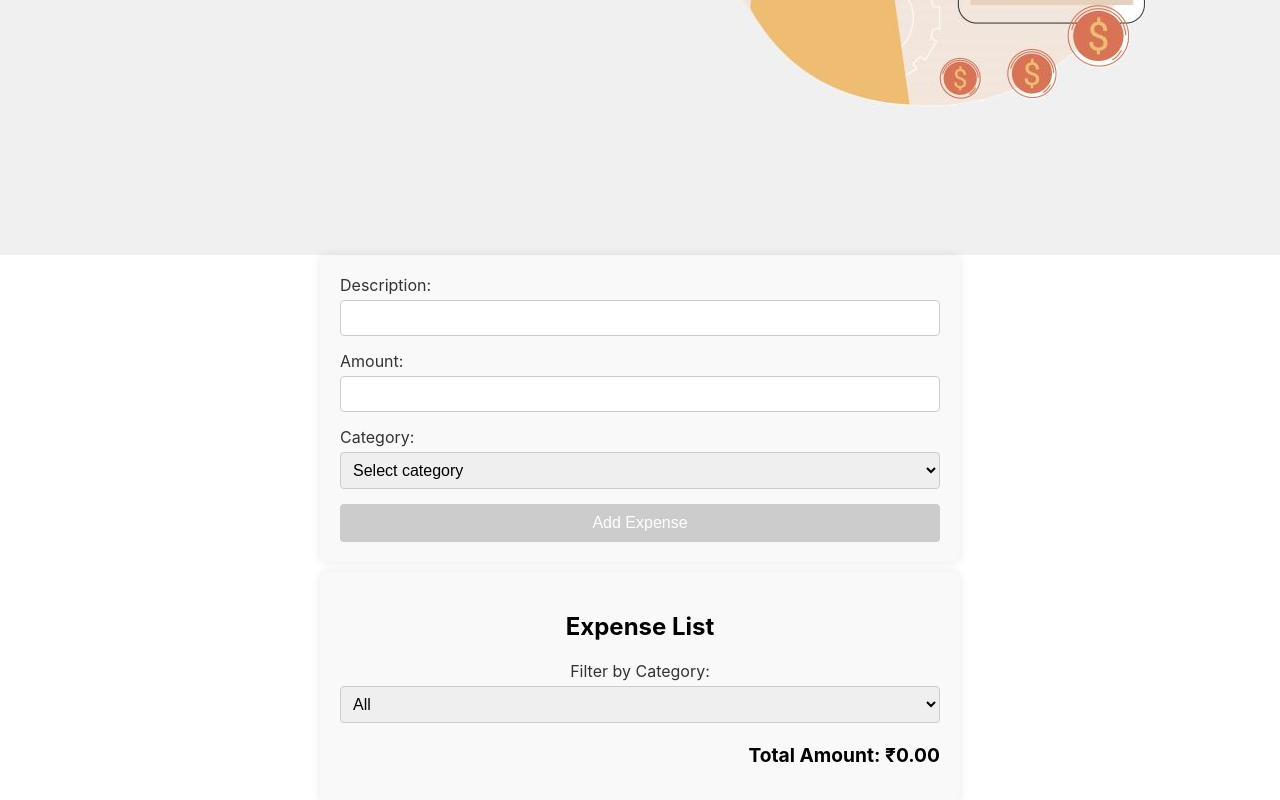
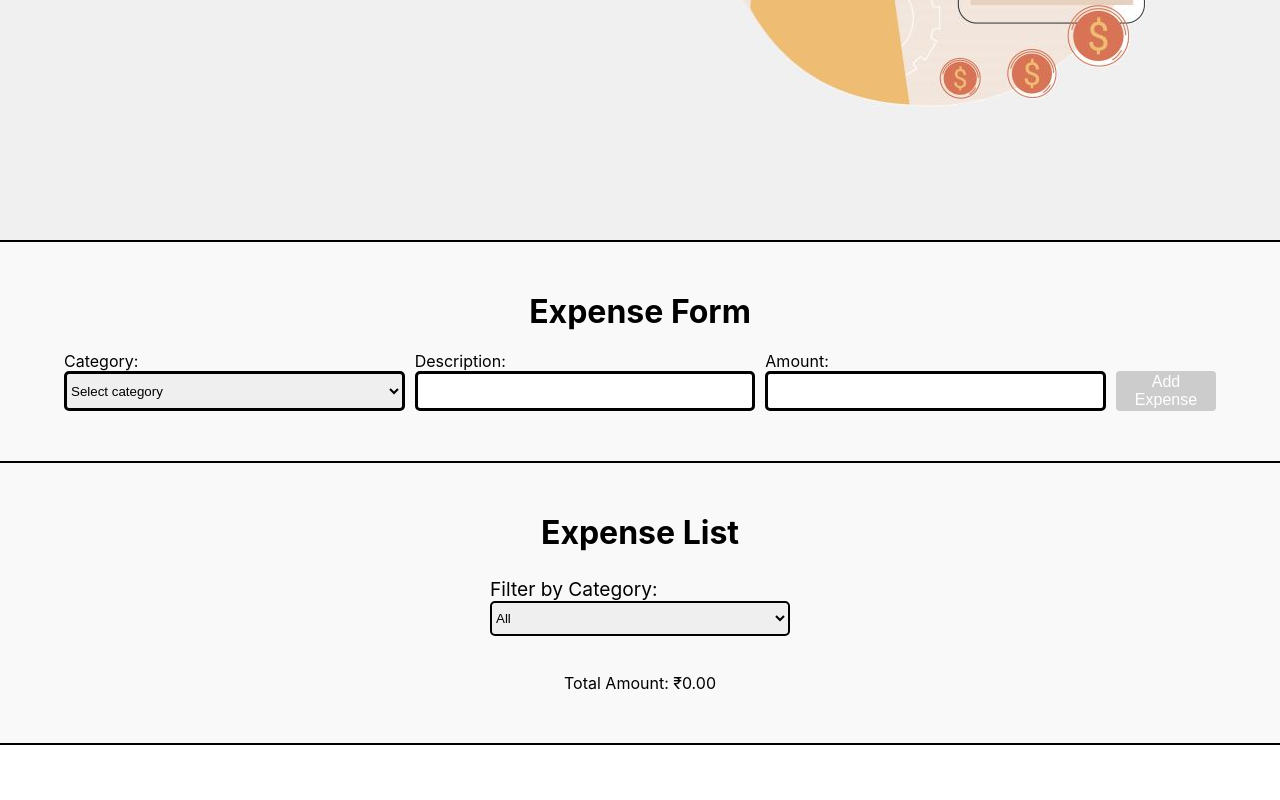
Before and after one commit to amlesh-kumar01/expense-tracker, a React (Create React App) app: page / in a window 1280 px wide. Shown: the part 464-1264 px from the top of the page. After the commit the page ends 1209 px from the top, so only its background shows below. Built offline with nearby package versions, Linux system fonts and the light colour scheme.

Commit message:
add styles to expense form and expense list

```diff
--- a/src/App.js
+++ b/src/App.js
@@ -46,7 +46,7 @@ function App() {
             element={
               <>
                 <Navbar />
-                <p style={{ height: "60px", marginTop: "0" }}></p>
+                <p style={{ height: "60px", margin: "0" }}></p>
                 <AddExpenseForm expenses={expenses} setExpenses={setExpenses} />
               </>
             }
--- a/src/components/AddExpenseForm.css
+++ b/src/components/AddExpenseForm.css
@@ -1,37 +1,45 @@
-
-form {
+.expense-form{
   display: flex;
   flex-direction: column;
-    max-width: 600px;
-    margin: 0 auto;
-    padding: 20px;
+  align-items: center;
   background-color: #f9f9f9;
-    border-radius: 8px;
-    box-shadow: 0 0 10px rgba(0, 0, 0, 0.1);
+  padding: 50px 0;
+  border-top:2px solid black;
+  border-bottom: 2px solid black;
 }
 
-  div {
-    margin-bottom: 15px;
+.form-title{
+  margin-bottom:20px;
+  margin-top:0;
 }
 
-  label {
-    display: flex;
-    flex-direction: column;
-    font-size: 1rem;
-    color: #333;
+.form-elements{
+  display:grid;
+  grid-template-columns: 1fr 1fr 1fr 100px;
+  grid-row: inherit;
+  gap:10px;
+  width: 90%;
+  align-items: flex-end;
 }
 
-  input,
-  select {
-    padding: 8px;
-    font-size: 1rem;
-    border: 1px solid #ccc;
-    border-radius: 4px;
-    margin-top: 5px;
+.form-element-label{
+  display:flex;
+  flex-direction: column;
+}
+.form-element input,.form-element select{
+  height: 40px;
+  box-sizing: border-box;
+  border:3px solid;
+  border-radius: 5px ;
+}
+.form-element input:focus, select:focus {
+  border: 3px solid #1670BE;
+  /* box-shadow: 0 0 3px #1670BE;  */
+  outline-offset: 0px;
+  outline: none;
 }
 
-  button {
-    padding: 10px 20px;
+.form-submit {
   font-size: 1rem;
   color: white;
   background-color: #007bff;
@@ -39,21 +47,24 @@ form {
   border-radius: 4px;
   cursor: pointer;
   transition: background-color 0.3s ease;
+  height: 40px;
+  width:100%;
+  box-sizing: border-box;
 }
-
-  button:disabled {
+.form-submit:disabled {
   background-color: #ccc;
   cursor: not-allowed;
 }
-
-  button:not(:disabled):hover {
+.form-submit:not(:disabled):hover {
   background-color: #0056b3;
 }
 
-  /* Responsive styles */
-  @media (max-width: 768px) {
-    form {
-      width: 90%;
-      padding: 10px;
+@media(max-width:768px){
+  .form-elements{
+    grid-template-columns: none;
+    width: 80%;
+  }
+  .form-submit{
+    width: 100px;
   }
 }
--- a/src/components/AddExpenseForm.js
+++ b/src/components/AddExpenseForm.js
@@ -1,66 +1,52 @@
-import React, { useState, useEffect } from 'react';
-import './AddExpenseForm.css';
+import React, { useState, useEffect } from "react";
+import "./AddExpenseForm.css";
 
 const AddExpenseForm = ({ expenses, setExpenses }) => {
-
-  const [description, setDescription] = useState('');
-  const [amount, setAmount] = useState('');
-  const [category, setCategory] = useState('');
+  //initializing the state to store values
+  const [description, setDescription] = useState("");
+  const [amount, setAmount] = useState("");
+  const [category, setCategory] = useState("");
 
   //storing the expenses on local storage
   useEffect(() => {
-    localStorage.setItem('expenses', JSON.stringify(expenses));
+    localStorage.setItem("expenses", JSON.stringify(expenses));
   }, [expenses]);
 
+  // to add the submitted data to the array expenses
   const handleSubmit = (e) => {
     e.preventDefault();
-    if (description && amount && category) {
+    if (isFormValid()) {
       const newExpense = {
         description,
         amount: parseFloat(amount),
         category,
-        date: new Date().toISOString()
+        date: new Date().toISOString(),
       };
       const updatedExpenses = [...expenses, newExpense];
       setExpenses(updatedExpenses);
 
       // Clear the form
-      setDescription('');
-      setAmount('');
-      setCategory('');
+      setDescription("");
+      setAmount("");
+      setCategory("");
     }
   };
 
-  const isFormValid = () => {
-    return description && amount && category;
-  };
+  // to check if all the boxes is filled in the form or not
+  const isFormValid = () => description && amount && category;
 
   return (
-    <form onSubmit={handleSubmit} id='expense-form'>
-      <div>
-        <label>
-          Description:
-          <input
-            type="text"
-            value={description}
-            onChange={(e) => setDescription(e.target.value)}
-          />
-        </label>
-      </div>
-      <div>
-        <label>
-          Amount:
-          <input
-            type="number"
-            value={amount}
-            onChange={(e) => setAmount(e.target.value)}
-          />
-        </label>
-      </div>
-      <div>
-        <label>
+    <form onSubmit={handleSubmit} id="expense-form" className="expense-form">
+      <h1 className="form-title">Expense Form</h1>
+      <div className="form-elements">
+        <div className="form-element">
+          <label className="form-element-label">
             Category:
-          <select value={category} onChange={(e) => setCategory(e.target.value)}>
+            <select
+              name="expenseCategory"
+              value={category}
+              onChange={(event) => setCategory(event.target.value)}
+            >
               <option value="">Select category</option>
               <option value="stationary">Stationary</option>
               <option value="food">Food</option>
@@ -68,9 +54,38 @@ const AddExpenseForm = ({ expenses, setExpenses }) => {
             </select>
           </label>
         </div>
-      <button type="submit" disabled={!isFormValid()}>
+        <div className="form-element">
+          <label className="form-element-label">
+            Description:
+            <input
+              name="expenseDescription"
+              type="text"
+              value={description}
+              onChange={(event) => setDescription(event.target.value)}
+            />
+          </label>
+        </div>
+        <div className="form-element">
+          <label className="form-element-label">
+            Amount:
+            <input
+              type="number"
+              value={amount}
+              onChange={(event) => setAmount(event.target.value)}
+            />
+          </label>
+        </div>
+
+        <div className="form-element">
+        <button
+          type="submit"
+          disabled={!isFormValid()}
+          className="form-submit"
+        >
           Add Expense
         </button>
+        </div>
+      </div>
     </form>
   );
 };
--- a/src/components/ExpenseList.css
+++ b/src/components/ExpenseList.css
@@ -1,76 +1,75 @@
 .expense-list {
-    max-width: 600px;
-    margin: 0 auto;
-    padding: 20px;
+  display: flex;
+  flex-direction: column;
+  align-items: center;
+  border-bottom: 2px solid black;
+  padding: 50px 0px;
   background-color: #f9f9f9;
-    border-radius: 8px;
-    box-shadow: 0 0 10px rgba(0, 0, 0, 0.1);
-    margin-top: 10px;
 }
 
-  h2 {
-    text-align: center;
+.list-title {
+  margin: 0;
   margin-bottom: 20px;
 }
 
-  .filter {
-    text-align: center;
-    margin-bottom: 20px;
+.filter-list {
+  padding: 5px;
+  width: 300px;
+}
+.filter-list label {
+  display: flex;
+  flex-direction: column;
+  font-size: 1.2em;
+}
+.filter-list select {
+  height: 35px;
+  border: 2px solid black;
+  border-radius: 5px;
+}
+.filter-list select:focus {
+  border: 2px solid #1670be;
+  outline: none;
+  outline-offset: 0px;
 }
 
-  ul {
+
+.expense-item-list{
+  padding:0;
+  width: 90%;
+}
+.list-item{
   list-style: none;
-    padding: 0;
+}
+.list-item-contents{
+  display: grid;
+  grid-template-columns: 2fr 0.8fr 1fr 1.2fr 40px 40px;
+  gap:4px;
+  grid-template-rows:40px auto;
+}
+.list-item-contents span{
+  display:flex;
+  overflow: auto;
+  align-items: center;
+  justify-content: center;
+  height: 100%;
+  width: 100%;
+  box-sizing: border-box;
+  border: 2px solid black;
+  border-radius: 4px;
+}
+.list-item-contents button{
+  padding:1px 3px;
+  box-sizing: border-box;
 }
 
-  .expense-item {
-    display: flex;
-    justify-content: space-between;
-    align-items: center;
-    padding: 10px;
-    border-bottom: 1px solid #ddd;
+.list-item-contents input{
+  width:100%;
+  box-sizing: border-box;
+  border: 2px solid red;
+  border-radius: 4px;
 }
+.list-item-contents input:focus{
+  border: 2px solid blue;
+  outline:none;
 
-  .expense-item span {
-    margin-right: 10px;
 }
-
-  .expense-item input {
-    padding: 5px;
-    margin-right: 10px;
-  }
-
-  .expense-item button {
-    margin-left: 5px;
-    padding: 5px 10px;
-    background-color: #007bff;
-    color: white;
-    border: none;
-    border-radius: 4px;
-    cursor: pointer;
-  }
-
-  .expense-item button:hover {
-    background-color: #0056b3;
-  }
-
-  .total-amount {
-    text-align: right;
-    font-size: 1.2rem;
-    font-weight: bold;
-    margin-top: 20px;
-  }
-
-  /* Responsive styles */
-  @media (max-width: 768px) {
-    .expense-item {
-      flex-direction: column;
-      align-items: flex-start;
-    }
-
-    .expense-item span,
-    .expense-item input,
-    .expense-item button {
-      margin-bottom: 10px;
-    }
-  }
--- a/src/components/ExpenseList.js
+++ b/src/components/ExpenseList.js
@@ -1,20 +1,20 @@
-import React, { useState, useEffect } from 'react';
-import './ExpenseList.css'; // Import the CSS file
+import React, { useState, useEffect } from "react";
+import "./ExpenseList.css"; // Import the CSS file
 
 const ExpenseList = ({ expenses, setExpenses }) => {
   const [editingIndex, setEditingIndex] = useState(null);
-  const [editingDescription, setEditingDescription] = useState('');
-  const [editingAmount, setEditingAmount] = useState('');
-  const [filter, setFilter] = useState('');
+  const [editingDescription, setEditingDescription] = useState("");
+  const [editingAmount, setEditingAmount] = useState("");
+  const [filter, setFilter] = useState("");
 
   //to store the expenses locally
   useEffect(() => {
-    localStorage.setItem('expenses', JSON.stringify(expenses));
+    localStorage.setItem("expenses", JSON.stringify(expenses));
   }, [expenses]);
 
   //to delete the expenses
   const deleteExpense = (index) => {
-    const updatedExpenses = expenses.filter((_, i) => i !== index);//here _ represent that the variable is unused
+    const updatedExpenses = expenses.filter((_, i) => i !== index); //here _ represent that the variable is unused
     setExpenses(updatedExpenses);
   };
 
@@ -29,14 +29,18 @@ const ExpenseList = ({ expenses, setExpenses }) => {
   const saveEdit = () => {
     const updatedExpenses = expenses.map((expense, index) => {
       if (index === editingIndex) {
-        return { ...expense, description: editingDescription, amount: editingAmount };
+        return {
+          ...expense,
+          description: editingDescription,
+          amount: editingAmount,
+        };
       }
       return expense;
     });
     setExpenses(updatedExpenses);
     setEditingIndex(null);
-    setEditingDescription('');
-    setEditingAmount('');
+    setEditingDescription("");
+    setEditingAmount("");
   };
 
   //to filter expense according to different category
@@ -45,13 +49,16 @@ const ExpenseList = ({ expenses, setExpenses }) => {
     : expenses;
 
   // to calculate the total expenses of the filtered expenses
-  const totalAmount = filteredExpenses.reduce((total, expense) => total + parseFloat(expense.amount), 0);
+  const totalAmount = filteredExpenses.reduce(
+    (total, expense) => total + parseFloat(expense.amount),
+    0
+  );
 
   return (
-    <div className="expense-list" id='expense-list'>
-      <h2>Expense List</h2>
+    <div className="expense-list" id="expense-list">
+      <h1 className="list-title">Expense List</h1>
 
-      <div className="filter">
+      <div className="filter-list">
         <label>
           Filter by Category:
           <select value={filter} onChange={(e) => setFilter(e.target.value)}>
@@ -63,32 +70,43 @@ const ExpenseList = ({ expenses, setExpenses }) => {
         </label>
       </div>
 
-      <ul>
+      <ul className="expense-item-list">
         {filteredExpenses.map((expense, index) => (
-          <li key={index} className="expense-item">
+          <li key={index} className="list-item">
             {editingIndex === index ? (
-              <>
+              <div className="list-item-contents">
                 <input
                   type="text"
                   value={editingDescription}
                   onChange={(e) => setEditingDescription(e.target.value)}
                 />
-                <input
-                  type="number"
-                  value={editingAmount}
-                  onChange={(e) => setEditingAmount(e.target.value)}
-                />
+
+                  <input
+                    type="number"
+                    value={editingAmount}
+                    onChange={(e) => setEditingAmount(e.target.value)}
+                  />
+
+                <span>{new Date(expense.date).toLocaleDateString()}</span>
+                <span>{expense.category}</span>
+                <button onClick={() => deleteExpense(index)}>
+                  <img src="/images/delete.png" alt="" height="100%" />
+                </button>
                 <button onClick={saveEdit}>Save</button>
-              </>
+              </div>
             ) : (
-              <>
+              <div className="list-item-contents">
                 <span>{expense.description}</span>
                 <span>₹{expense.amount}</span>
                 <span>{new Date(expense.date).toLocaleDateString()}</span>
                 <span>{expense.category}</span>
-                <button onClick={() => deleteExpense(index)}>Delete</button>
-                <button onClick={() => editExpense(index)}>Edit</button>
-              </>
+                <button onClick={() => deleteExpense(index)}>
+                  <img src="/images/delete.png" alt="" height="100%" />
+                </button>
+                <button onClick={() => editExpense(index)}>
+                  <img src="/images/edit.png" alt="" height="100%" />
+                </button>
+              </div>
             )}
           </li>
         ))}
@@ -97,7 +115,6 @@ const ExpenseList = ({ expenses, setExpenses }) => {
       <div className="total-amount">
         Total Amount: ₹{totalAmount.toFixed(2)}
       </div>
-
     </div>
   );
 };
--- a/src/components/Navbar.js
+++ b/src/components/Navbar.js
@@ -59,12 +59,12 @@ export default function Navbar() {
             <Link to="/">Home</Link>
           </li>
           <li>
-            <a href="#expense-form">Add Expense</a>
-            {/* <Link to="/add-expense">Add Expense</Link> */}
+            {/* <a href="#expense-form">Add Expense</a> */}
+            <Link to="/add-expense">Add Expense</Link>
           </li>
           <li>
-            <a href="#expense-list">Expense List</a>
-            {/* <Link to="/expense-list">Expense List</Link> */}
+            {/* <a href="#expense-list">Expense List</a> */}
+            <Link to="/expense-list">Expense List</Link>
           </li>
           <li>
             <Link to="/track">Track</Link>
```
Also changed, not shown: public/images/delete.png (added), public/images/edit.png (added). Lines whose indentation alone changed are shown as unchanged.
